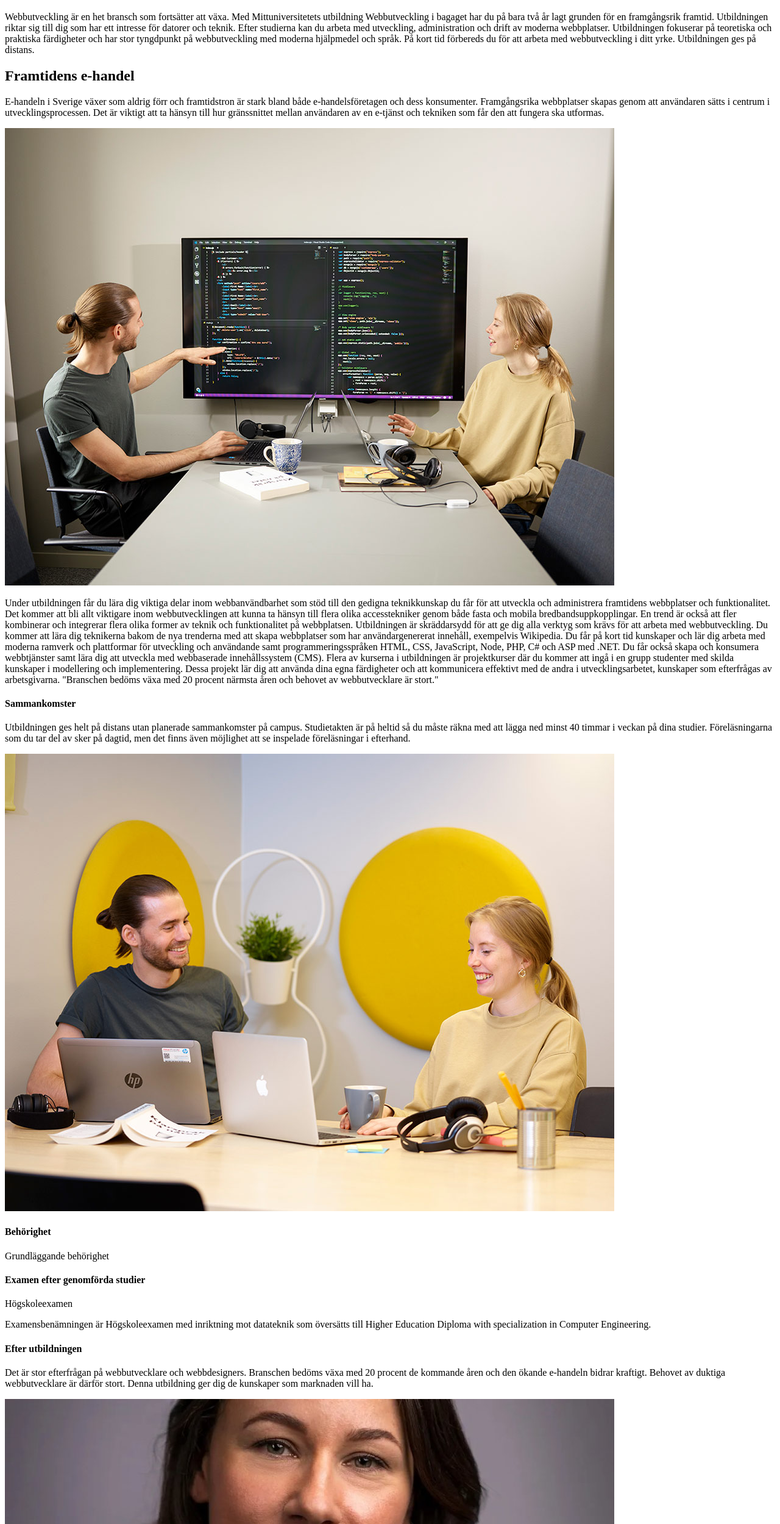
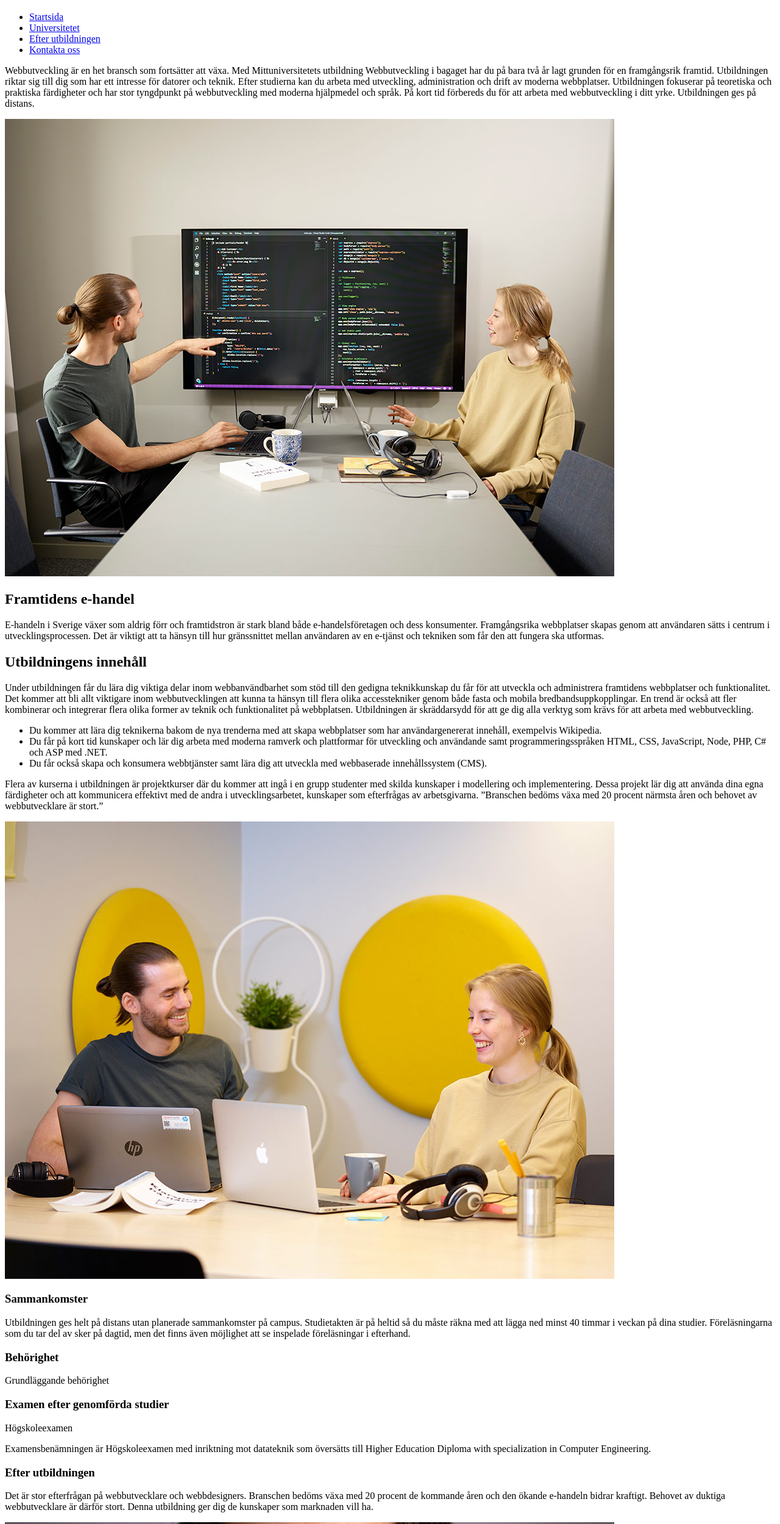
Before and after one commit to elha99/Lab2_eliza_hadlowska, a plain HTML site: page index.html in a window 1280 px wide. Shown: the part 61-2560 px from the top of the page at 61% size. Drawn offline with Linux system fonts and the light colour scheme.

Commit message:
lagt till <q> för citat, delat upp texten bättre samt gjort en nav meny i headern och footern.

```diff
--- a/index.html
+++ b/index.html
@@ -9,52 +9,65 @@
 </head>
 <body>
     <header>
-        <h1>Webbutveckling</h1> <!-- Ska den här vara i headern?-->
-        <p>
-            Webbutveckling är en het bransch som fortsätter att växa. Med Mittuniversitetets utbildning Webbutveckling i bagaget
-            har du på bara två år lagt grunden för en framgångsrik framtid. Utbildningen riktar sig till dig som har ett intresse
-            för datorer och teknik. Efter studierna kan du arbeta med utveckling, administration och drift av moderna webbplatser.
-            Utbildningen fokuserar på teoretiska och praktiska färdigheter och har stor tyngdpunkt på webbutveckling med moderna
-            hjälpmedel och språk. På kort tid förbereds du för att arbeta med webbutveckling i ditt yrke. Utbildningen ges på distans.
-        </p>
+        <h1>Webbutveckling</h1>
+            <nav>
+                <ul>
+                    <li><a href="#">Startsida</a></li>
+                    <li><a href="#">Universitetet</a></li>
+                    <li><a href="#">Efter utbildningen</a></li>
+                    <li><a href="#">Kontakta oss</a></li>
+                </ul>
+            </nav>
     </header>
     <main>
+            <!--ingress, styla med css för att göra den kanske större och eventuellt fetstilt?-->
+            <p class="lead">
+                Webbutveckling är en het bransch som fortsätter att växa. Med Mittuniversitetets utbildning Webbutveckling i bagaget
+                har du på bara två år lagt grunden för en framgångsrik framtid. Utbildningen riktar sig till dig som har ett intresse
+                för datorer och teknik. Efter studierna kan du arbeta med utveckling, administration och drift av moderna webbplatser.
+                Utbildningen fokuserar på teoretiska och praktiska färdigheter och har stor tyngdpunkt på webbutveckling med moderna
+                hjälpmedel och språk. På kort tid förbereds du för att arbeta med webbutveckling i ditt yrke. Utbildningen ges på distans.
+            </p>
+        <img src="images/CF017230.jpg" alt="två personer sitter vid ett konferensbord och diskuterar programkod på en stor väggmonterad skärm">
         <h2>Framtidens e-handel</h2> <!-- min rubrik-->
         <p>
             E-handeln i Sverige växer som aldrig förr och framtidstron är stark bland både e-handelsföretagen och dess konsumenter.
             Framgångsrika webbplatser skapas genom att användaren sätts i centrum i utvecklingsprocessen. Det är viktigt att ta hänsyn
             till hur gränssnittet mellan användaren av en e-tjänst och tekniken som får den att fungera ska utformas.
         </p>
-        <img src="images/CF017230.jpg" alt="två personer sitter vid ett konferensbord och diskuterar programkod på en stor väggmonterad skärm">
+        <h2>Utbildningens innehåll</h2>
         <p>
             Under utbildningen får du lära dig viktiga delar inom webbanvändbarhet som stöd till den gedigna teknikkunskap du får för
             att utveckla och administrera framtidens webbplatser och funktionalitet. Det kommer att bli allt viktigare inom webbutvecklingen
             att kunna ta hänsyn till flera olika accesstekniker genom både fasta och mobila bredbandsuppkopplingar. En trend är också att
             fler kombinerar och integrerar flera olika former av teknik och funktionalitet på webbplatsen.
 
-            Utbildningen är skräddarsydd för att ge dig alla verktyg som krävs för att arbeta med webbutveckling. Du kommer att lära dig
-            teknikerna bakom de nya trenderna med att skapa webbplatser som har användargenererat innehåll, exempelvis Wikipedia. Du får
-            på kort tid kunskaper och lär dig arbeta med moderna ramverk och plattformar för utveckling och användande samt
-            programmeringsspråken HTML, CSS, JavaScript, Node, PHP, C# och ASP med .NET. Du får också skapa och konsumera webbtjänster
-            samt lära dig att utveckla med webbaserade innehållssystem (CMS).
+            Utbildningen är skräddarsydd för att ge dig alla verktyg som krävs för att arbeta med webbutveckling.
+            <ul>
+                <li>Du kommer att lära dig teknikerna bakom de nya trenderna med att skapa webbplatser som har användargenererat innehåll, exempelvis Wikipedia.</li>
+                <li>Du får på kort tid kunskaper och lär dig arbeta med moderna ramverk och plattformar för utveckling och användande samt programmeringsspråken
+                    HTML, CSS, JavaScript, Node, PHP, C# och ASP med .NET. </li>
+                <li>Du får också skapa och konsumera webbtjänster samt lära dig att utveckla med webbaserade innehållssystem (CMS).</li>
+            </ul>
 
             Flera av kurserna i utbildningen är projektkurser där du kommer att ingå i en grupp studenter med skilda kunskaper i
             modellering och implementering. Dessa projekt lär dig att använda dina egna färdigheter och att kommunicera effektivt med
             de andra i utvecklingsarbetet, kunskaper som efterfrågas av arbetsgivarna.
 
-            "Branschen bedöms växa med 20 procent närmsta åren och behovet av webbutvecklare är stort."
 
-        <h4>Sammankomster</h4>
+            <q>Branschen bedöms växa med 20 procent närmsta åren och behovet av webbutvecklare är stort.</q>
+            </p>
+        <img src="images/CF017374.jpg" alt="två personer sitter vid ett bord med varsin bärbar dator och ler mot varandra">
+        <h3>Sammankomster</h3>
         <p>
             Utbildningen ges helt på distans utan planerade sammankomster på campus. Studietakten är på heltid så du måste räkna med att
             lägga ned minst 40 timmar i veckan på dina studier. Föreläsningarna som du tar del av sker på dagtid, men det finns även
             möjlighet att se inspelade föreläsningar i efterhand.
         </p>
-        <img src="images/CF017374.jpg" alt="två personer sitter vid ett bord med varsin bärbar dator och ler mot varandra">
-        <h4>Behörighet</h4>
+        <h3>Behörighet</h3>
         <p>Grundläggande behörighet</p>
 
-        <h4>Examen efter genomförda studier</h4>
+        <h3>Examen efter genomförda studier</h3>
         <p>Högskoleexamen</p>
 
         <p>
@@ -62,7 +75,7 @@
             specialization in Computer Engineering.
         </p>
 
-        <h4>Efter utbildningen</h4>
+        <h3>Efter utbildningen</h3>
         <p>
             Det är stor efterfrågan på webbutvecklare och webbdesigners. Branschen bedöms växa med 20 procent de kommande åren
             och den ökande e-handeln bidrar kraftigt. Behovet av duktiga webbutvecklare är därför stort. Denna utbildning ger dig
@@ -72,10 +85,19 @@
 
         <img src="images/marie.jpg" alt="porträtt på Marie Francesca Michl">
         <p>
-            "Webbutveckling är den perfekta balansen mellan logik och kreativitet". - Marie Francesca Michl
+            <q>Webbutveckling är den perfekta balansen mellan logik och kreativitet.</q> - Marie Francesca Michl
         </p>
     </main>
     <footer>
+        <h4>Webbutveckling</h4>
+            <nav>
+                <ul>
+                    <li><a href="#">Startsida</a></li>
+                    <li><a href="#">Universitetet</a></li>
+                    <li><a href="#">Efter utbildningen</a></li>
+                    <li><a href="#">Kontakta oss</a></li>
+                </ul>
+            </nav>
         <p>&copy; Alla rättigheter förbehållna.</p>
     </footer>
 </body>
```
